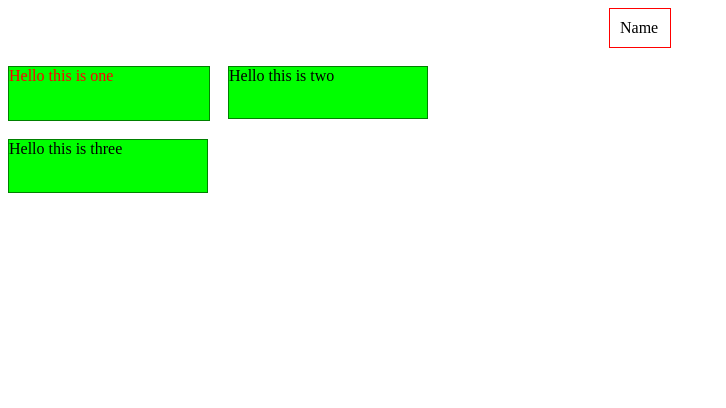
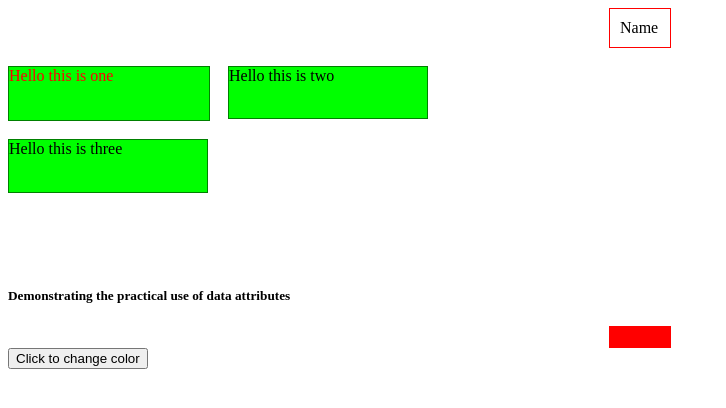
Before and after one commit to kondareddyyaramala/css-practice-area, an Angular app: page / in a window 1280 px wide. Shown: the top 408 px of the page, without its empty margins (0-726 px from the left). Built offline with nearby package versions, Linux system fonts and the light colour scheme.

Commit message:
Added a use case of attributes

```diff
--- a/src/app/app.component.html
+++ b/src/app/app.component.html
@@ -10,3 +10,9 @@
   <div>Hello this is two</div>
   <div>Hello this is three</div>
 </div>
+
+<h5>Demonstrating the practical use of data attributes</h5>
+<div>
+	<article [attr.data-even]="isEven"></article>
+  <button (click)="isEven = !isEven">Click to change color</button>
+</div>
--- a/src/app/app.component.scss
+++ b/src/app/app.component.scss
@@ -3,6 +3,12 @@ article {
   padding: 10px;
   margin: auto;
   width: 40px;
+  &[data-even=true]{
+    background-color: red;
+  }
+  &[data-even=false]{
+    background-color: green;
+  }
 }
 #grid {
   display: grid;
--- a/src/app/app.component.ts
+++ b/src/app/app.component.ts
@@ -7,4 +7,7 @@ import { Component } from '@angular/core';
 })
 export class AppComponent  {
   name = 'Angular';
+  isEven = true;
+
+
 }
```
